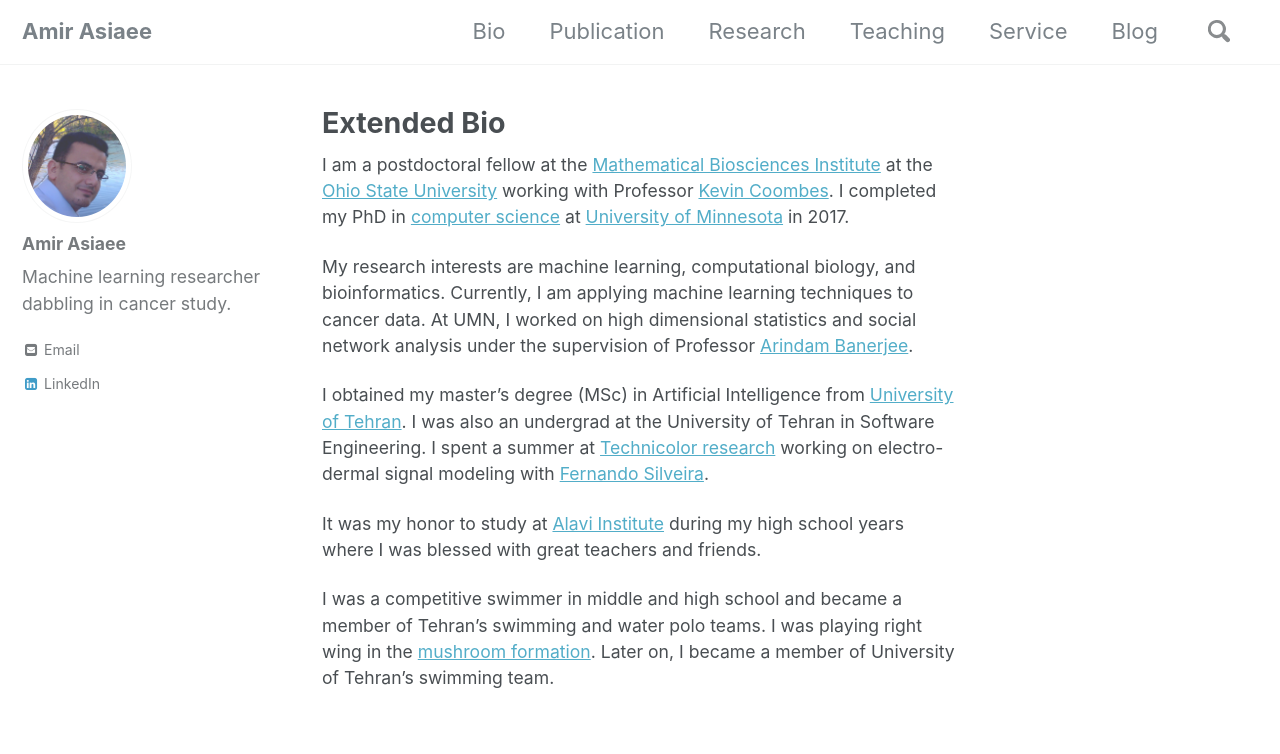
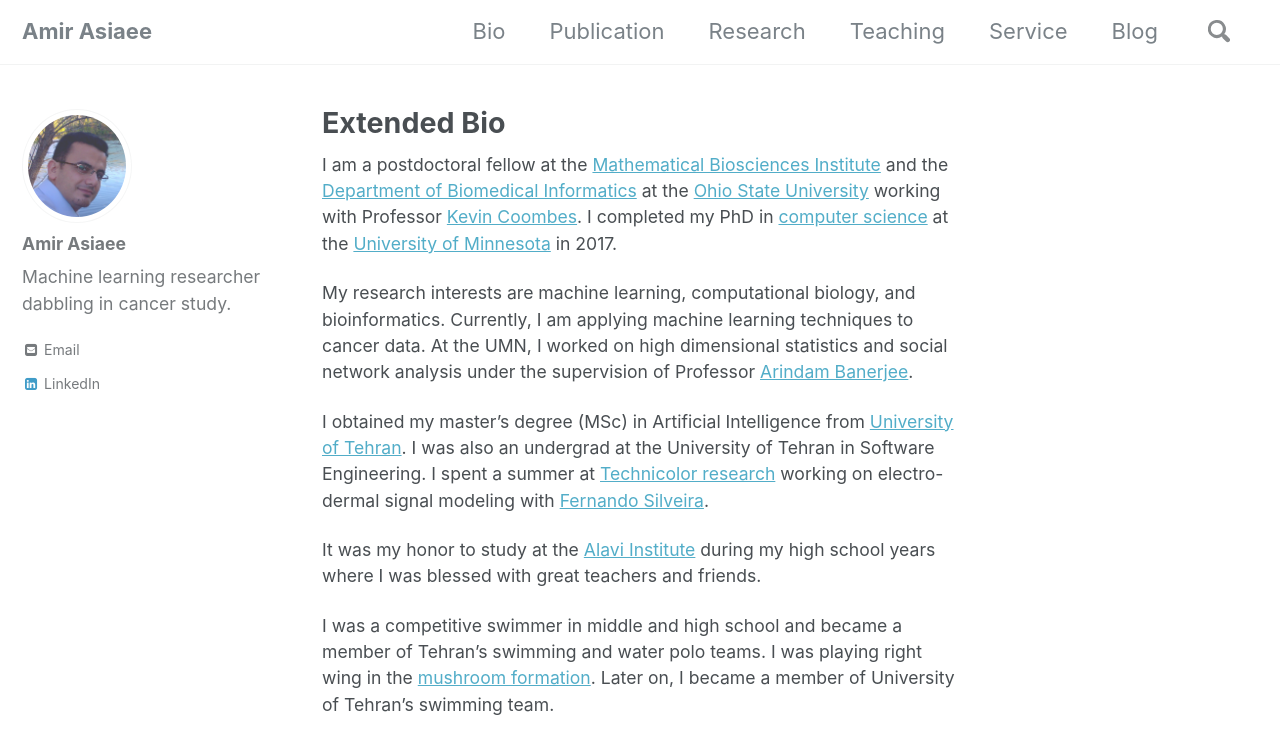
Before and after one commit to aasiaeet/aasiaeet.github.io, a Jekyll site: the page built from _pages/bio.md, in a window 1280 px wide and 900 px high. Shown: the top 754 px of the window. Built offline with Jekyll 4.4.1, drawn with Linux system fonts in a browser that asks for light colours; nearby versions of some CDN libraries; some of the changed text lies outside the part shown.

Commit message:
index page updated.

```diff
--- a/_bibliography/papers.bib
+++ b/_bibliography/papers.bib
@@ -2,6 +2,7 @@
   title={High Dimensional Data Enrichment: Interpretable, Fast, and Data-Efficient},
   author={Asiaee, Amir and Oymak, Samet and Coombes, Kevin R and Banerjee, Arindam},
   journal={arXiv preprint arXiv:1806.04047}
+  abstract={High dimensional structured data enriched model describes groups of observations by shared and per-group individual parameters, each with its own structure such as sparsity or group sparsity. In this paper, we consider the general form of data enrichment where data comes in a fixed but arbitrary number of groups G. Any convex function, e.g., norms, can characterize the structure of both shared and individual parameters. We propose an estimator for high dimensional data enriched model and provide conditions under which it consistently estimates both shared and individual parameters. We also delineate sample complexity of the estimator and present high probability non-asymptotic bound on estimation error of all parameters. Interestingly the sample complexity of our estimator translates to conditions on both per-group sample sizes and the total number of samples. We propose an iterative estimation algorithm with linear convergence rate and supplement our theoretical analysis with synthetic and real experimental results. Particularly, we show the predictive power of data-enriched model along with its interpretable results in anticancer drug sensitivity analysis.}
 }
 
 
@@ -9,7 +10,11 @@
   title={Thirty Biologically Interpretable Clusters of Transcription Factors Distinguish Cancer Type},
   author={ Abrams, Zachary B and Zucker, Mark and Wang Min and Asiaee, Amir and Abruzzo, Lynne V and Coombes, Kevin R},
   journal={ Manuscript submitted for publication}
+  abstract={Background: Transcription factors are important regulators of gene expression and play critical roles in development, diﬀerentiation, and in many cancers. To carry out their regulatory programs, they must cooperate in networks and bind simultaneously to sites in promoter or enhancer regions of genes. We hypothesize that the mRNA co-expression patterns of transcription factors can be used both to learn how they cooperate in networks and to distinguish between cancer types.
+Results: We recently developed a new algorithm, Thresher, that combines principal component analysis, outlier ﬁltering, and von Mises-Fisher mixture models to cluster genes (in this case, transcription factors) based on expression, determining the optimal number of clusters in the process. We applied Thresher to the RNA-Seq expression data of 486 transcription factors from more than 10,000 samples of 33 kinds of cancer studied in The Cancer Genome Atlas (TCGA). We found that 30 clusters of transcription factors from a 29-dimensional principal component space were able to distinguish between most cancer types, and could separate tumor samples from normal controls. Moreover, each cluster of transcription factors could be either (i) linked to a tissue-speciﬁc expression pattern or (ii) associated with a fundamental biological process such as cell cycle, angiogenesis, apoptosis, or cytoskeleton. Clusters of the second type were more likely to also be associated with embryonically lethal mouse phenotypes.
+Conclusions: Using our approach, we have shown that the mRNA expression patterns of transcription factors contain most of the information needed to distinguish diﬀerent cancer types. The Thresher method is capable of discovering biologically interpretable clusters of genes. It can potentially be applied to other gene sets, such as signaling pathways, to decompose them into simpler, yet biologically meaningful, components.}
 }
+
 
 @inproceedings{aggy18,
   title={Time Series Deinterleaving of DNS Traffic},
--- a/_bibliography/prpr.bib
+++ b/_bibliography/prpr.bib
@@ -2,6 +2,7 @@
   title={High Dimensional Data Enrichment: Interpretable, Fast, and Data-Efficient},
   author={Asiaee, Amir and Oymak, Samet and Coombes, Kevin R and Banerjee, Arindam},
   journal={arXiv preprint arXiv:1806.04047}
+  abstract={High dimensional structured data enriched model describes groups of observations by shared and per-group individual parameters, each with its own structure such as sparsity or group sparsity. In this paper, we consider the general form of data enrichment where data comes in a fixed but arbitrary number of groups G. Any convex function, e.g., norms, can characterize the structure of both shared and individual parameters. We propose an estimator for high dimensional data enriched model and provide conditions under which it consistently estimates both shared and individual parameters. We also delineate sample complexity of the estimator and present high probability non-asymptotic bound on estimation error of all parameters. Interestingly the sample complexity of our estimator translates to conditions on both per-group sample sizes and the total number of samples. We propose an iterative estimation algorithm with linear convergence rate and supplement our theoretical analysis with synthetic and real experimental results. Particularly, we show the predictive power of data-enriched model along with its interpretable results in anticancer drug sensitivity analysis.}
 }
 
 
@@ -9,4 +10,7 @@
   title={Thirty Biologically Interpretable Clusters of Transcription Factors Distinguish Cancer Type},
   author={ Abrams, Zachary B and Zucker, Mark and Wang Min and Asiaee, Amir and Abruzzo, Lynne V and Coombes, Kevin R},
   journal={ Manuscript submitted for publication}
+  abstract={Background: Transcription factors are important regulators of gene expression and play critical roles in development, diﬀerentiation, and in many cancers. To carry out their regulatory programs, they must cooperate in networks and bind simultaneously to sites in promoter or enhancer regions of genes. We hypothesize that the mRNA co-expression patterns of transcription factors can be used both to learn how they cooperate in networks and to distinguish between cancer types.
+Results: We recently developed a new algorithm, Thresher, that combines principal component analysis, outlier ﬁltering, and von Mises-Fisher mixture models to cluster genes (in this case, transcription factors) based on expression, determining the optimal number of clusters in the process. We applied Thresher to the RNA-Seq expression data of 486 transcription factors from more than 10,000 samples of 33 kinds of cancer studied in The Cancer Genome Atlas (TCGA). We found that 30 clusters of transcription factors from a 29-dimensional principal component space were able to distinguish between most cancer types, and could separate tumor samples from normal controls. Moreover, each cluster of transcription factors could be either (i) linked to a tissue-speciﬁc expression pattern or (ii) associated with a fundamental biological process such as cell cycle, angiogenesis, apoptosis, or cytoskeleton. Clusters of the second type were more likely to also be associated with embryonically lethal mouse phenotypes.
+Conclusions: Using our approach, we have shown that the mRNA expression patterns of transcription factors contain most of the information needed to distinguish diﬀerent cancer types. The Thresher method is capable of discovering biologically interpretable clusters of genes. It can potentially be applied to other gene sets, such as signaling pathways, to decompose them into simpler, yet biologically meaningful, components.}
 }
--- a/_config.yml
+++ b/_config.yml
@@ -13,7 +13,7 @@
 locale                   : "en"
 title                    : "Amir Asiaee"
 title_separator          : "-"
-name                     : "Amir Asiaee T."
+name                     : "Amir Asiaee"
 description              : "Personal website and blog. "
 url                      : "https://www.amirasiaee.com"  #"https://aasiaeet.netlify.com"
 repository               : #"aasiaeet/aasiaeet.github.io"
@@ -46,7 +46,7 @@
 
 # Social Sharing
 twitter:
-  username               :
+  username               : "aasiaeet"
 facebook:
   username               :
   app_id                 :
--- a/_pages/bio.md
+++ b/_pages/bio.md
@@ -4,12 +4,12 @@
 author_profile: true
 title: Extended Bio
 ---
-I am a postdoctoral fellow at the [Mathematical Biosciences Institute](https://mbi.osu.edu/) at the [Ohio State University](https://www.osu.edu/) working with Professor [Kevin Coombes](https://medicine.osu.edu/bmi/people/kevin_coombes/pages/index.aspx). I completed my PhD in [computer science](cs.umn.edu) at [University of Minnesota](www.umn.edu) in 2017.
+I am a postdoctoral fellow  at the [Mathematical Biosciences Institute](https://mbi.osu.edu/) and the [Department of Biomedical Informatics](https://medicine.osu.edu/bmi/Pages/index.aspx) at the [Ohio State University](https://www.osu.edu/) working with Professor [Kevin Coombes](https://medicine.osu.edu/bmi/people/kevin_coombes/pages/index.aspx). I completed my PhD in [computer science](cs.umn.edu) at the [University of Minnesota](www.umn.edu) in 2017.
 
-My research interests are machine learning, computational biology, and bioinformatics. Currently, I am applying machine learning techniques to cancer data. At UMN, I worked on high dimensional statistics and social network analysis under the supervision of Professor [Arindam Banerjee](www-users.cs.umn.edu/~banerjee/).
+My research interests are machine learning, computational biology, and bioinformatics. Currently, I am applying machine learning techniques to cancer data. At the UMN, I worked on high dimensional statistics and social network analysis under the supervision of Professor [Arindam Banerjee](www-users.cs.umn.edu/~banerjee/).
 
 I obtained my master's degree (MSc) in Artificial Intelligence from [University of Tehran](http://ece.ut.ac.ir/en). I was also an undergrad at the University of Tehran in Software Engineering. I spent a summer at [Technicolor research](http://www.technicolorbayarea.com/) working on electro-dermal signal modeling with [Fernando Silveira](https://www.linkedin.com/in/fernandojorgesilveira/).
 
-It was my honor to study at [Alavi Institute](https://en.wikipedia.org/wiki/Alavi_Institute) during my high school years where I was blessed with great teachers and friends.
+It was my honor to study at the [Alavi Institute](https://en.wikipedia.org/wiki/Alavi_Institute) during my high school years where I was blessed with great teachers and friends.
 
 I was a competitive swimmer in middle and high school and became a member of Tehran's swimming and water polo teams. I was playing right wing in the [mushroom formation](https://en.wikipedia.org/wiki/Water_polo#Common_techniques_and_practices). Later on, I became a member of University of Tehran's swimming team.
--- a/index.html
+++ b/index.html
@@ -3,7 +3,7 @@
 author_profile: true
 ---
 {{"
-I am a postdoctoral fellow  at the [Mathematical Biosciences Institute](https://mbi.osu.edu/) at the [Ohio State University](https://www.osu.edu/) working with Professor [Kevin Coombes](https://medicine.osu.edu/bmi/people/kevin_coombes/pages/index.aspx). I completed my PhD in [computer science](cs.umn.edu) at [University of Minnesota](www.umn.edu) in 2017.
+I am a postdoctoral fellow  at the [Mathematical Biosciences Institute](https://mbi.osu.edu/) and the [Department of Biomedical Informatics](https://medicine.osu.edu/bmi/Pages/index.aspx) at the [Ohio State University](https://www.osu.edu/) working with Professor [Kevin Coombes](https://medicine.osu.edu/bmi/people/kevin_coombes/pages/index.aspx). I completed my PhD in [computer science](cs.umn.edu) at the [University of Minnesota](www.umn.edu) in 2017.
 
-My research interests are machine learning, computational biology, and bioinformatics. Currently, I am applying machine learning techniques to cancer data. At UMN, I worked on high dimensional statistics and social network analysis under the supervision of Professor [Arindam Banerjee](www-users.cs.umn.edu/~banerjee/).
+My research interests are machine learning, computational biology, and bioinformatics. Currently, I am applying machine learning techniques to cancer data. At the UMN, I worked on high dimensional statistics and social network analysis under the supervision of Professor [Arindam Banerjee](www-users.cs.umn.edu/~banerjee/).
 "|markdownify}}
```
